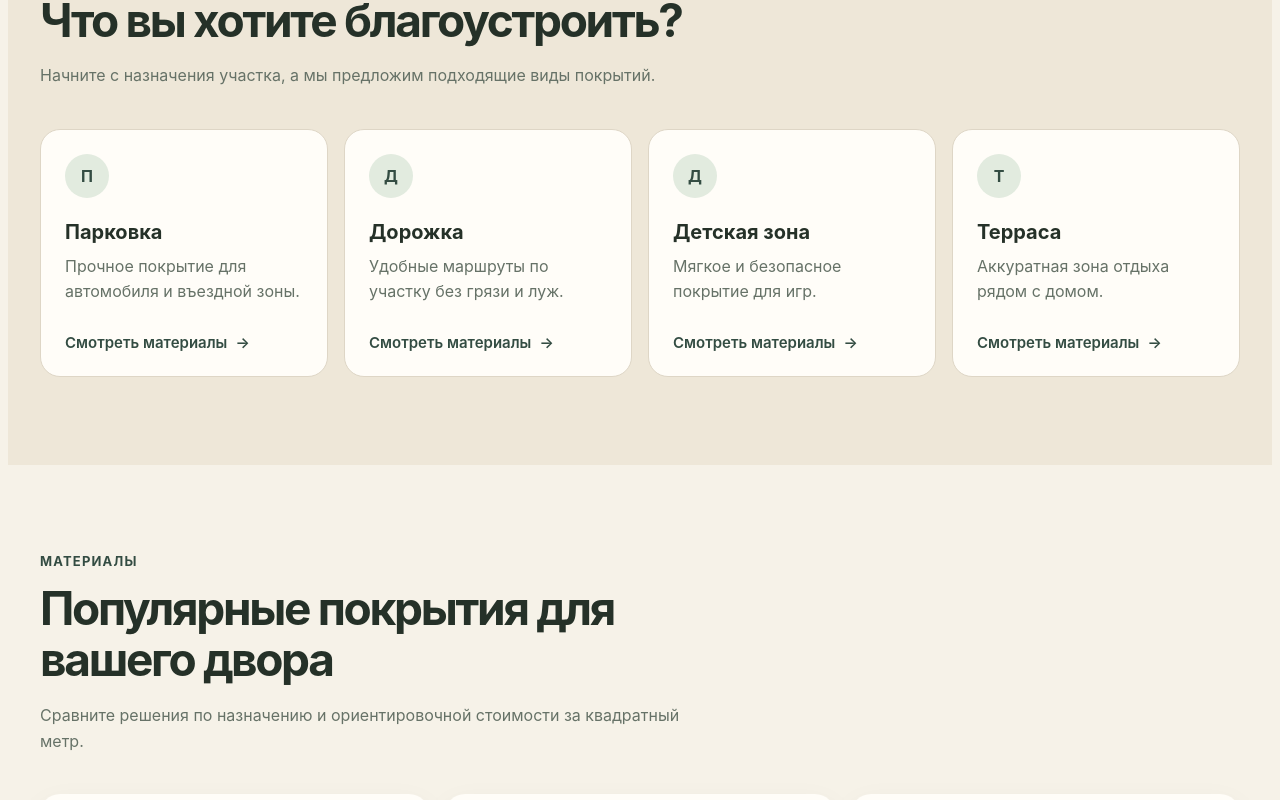
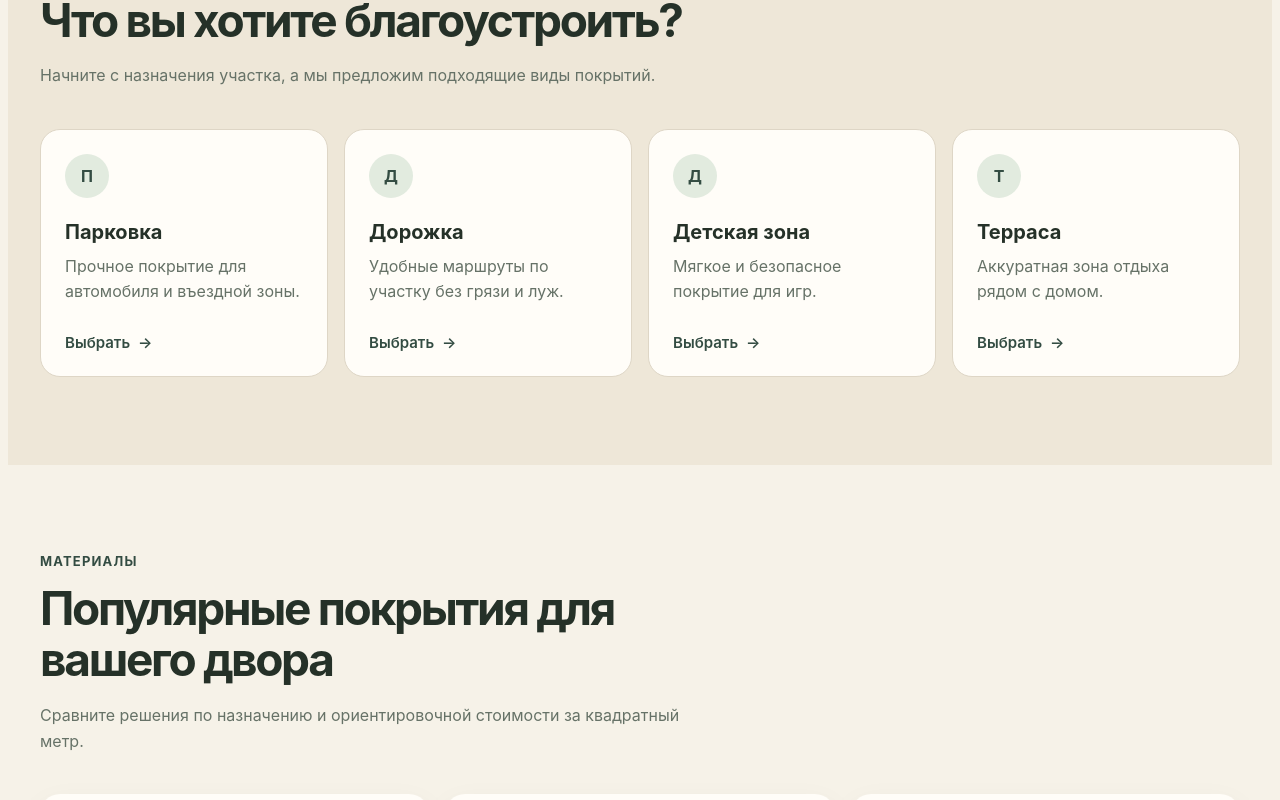
Before and after one commit to Koha90/yardbase-web, a React (Vite) app: page / in a window 1280 px wide. Shown: the part 960-1760 px from the top of the page. Built offline with nearby package versions, Linux system fonts and the light colour scheme.

Commit message:
home: filter materials by selected purpose

```diff
--- a/src/components/MaterialCard/MaterialCard.tsx
+++ b/src/components/MaterialCard/MaterialCard.tsx
@@ -1,8 +1,16 @@
 import type { Material } from '../../model/material';
+import type { PurposeID } from '../../model/purpose';
 
 import styles from './MaterialCard.module.scss';
 
 const priceFormatter = new Intl.NumberFormat('ru-RU');
+
+const purposeLabels: Record<PurposeID, string> = {
+  parking: 'Парковка',
+  path: 'Дорожка',
+  playground: 'Детская зона',
+  terrace: 'Терраса',
+};
 
 interface MaterialCardProps {
   material: Material;
@@ -17,8 +25,10 @@ export function MaterialCard({ material }: MaterialCardProps) {
         <p className={styles.description}>{material.description}</p>
 
         <ul className={styles.purposes} aria-label="Подходит для">
-          {material.purposes.map((purpose) => (
-            <li key={purpose}>{purpose}</li>
+          {material.purposes.map((purposeID) => (
+            <li key={purposeID}>
+              {purposeLabels[purposeID]}
+            </li>
           ))}
         </ul>
       </div>
--- a/src/components/PurposeCard/PurposeCard.module.scss
+++ b/src/components/PurposeCard/PurposeCard.module.scss
@@ -2,21 +2,35 @@
 @use '../../styles/variables' as v;
 
 .card {
+  @include mixins.focus-ring;
+
   display: flex;
   flex-direction: column;
+  width: 100%;
   min-height: 15.5rem;
   padding: 1.5rem;
-  border: 0.0625rem solid v.$color-border;
+  border: 1px solid v.$color-border;
   border-radius: v.$radius-medium;
+  color: v.$color-text;
   background-color: v.$color-surface;
+  font: inherit;
+  text-align: left;
   transition:
+    border-color 160ms ease,
+    background-color 160ms ease,
     transform 160ms ease,
     box-shadow 160ms ease;
 
   &:hover {
     transform: translateY(-0.1875rem);
+    border-color: v.$color-primary;
     box-shadow: v.$shadow-card;
   }
+}
+
+.selected {
+  border-color: v.$color-primary;
+  background-color: v.$color-primary-soft;
 }
 
 .icon {
@@ -31,9 +45,15 @@
   font-weight: 700;
 }
 
+.selected .icon {
+  color: v.$color-surface;
+  background-color: v.$color-primary;
+}
+
 .title {
   margin-bottom: 0.625rem;
   font-size: 1.25rem;
+  font-weight: 700;
 }
 
 .description {
@@ -43,9 +63,7 @@
   line-height: 1.6;
 }
 
-.link {
-  @include mixins.focus-ring;
-
+.action {
   display: inline-flex;
   align-items: center;
   gap: 0.5rem;
@@ -53,11 +71,11 @@
   font-size: 0.9375rem;
   font-weight: 600;
 
-  span {
+  >span {
     transition: transform 160ms ease;
   }
+}
 
-  &:hover span {
-    transform: translateX(0.25rem);
-  }
+.card:hover .action>span {
+  transform: translateX(0.25rem);
 }
--- a/src/components/PurposeCard/PurposeCard.module.scss.d.ts
+++ b/src/components/PurposeCard/PurposeCard.module.scss.d.ts
@@ -1,8 +1,9 @@
 export type Styles = {
+  'action': string;
   'card': string;
   'description': string;
   'icon': string;
-  'link': string;
+  'selected': string;
   'title': string;
 };
 
--- a/src/components/PurposeCard/PurposeCard.tsx
+++ b/src/components/PurposeCard/PurposeCard.tsx
@@ -1,26 +1,46 @@
-import type { Purpose } from '../../model/purpose';
+import type { Purpose, PurposeID } from '../../model/purpose';
 
 import styles from './PurposeCard.module.scss';
 
 interface PurposeCardProps {
   purpose: Purpose;
+  selected: boolean;
+  onSelect: (purposeID: PurposeID) => void;
 }
 
-export function PurposeCard({ purpose }: PurposeCardProps) {
+export function PurposeCard({
+  purpose,
+  selected,
+  onSelect,
+}: PurposeCardProps) {
+  const classNames = [
+    styles.card,
+    selected ? styles.selected : '',
+  ]
+    .filter(Boolean)
+    .join(' ')
+
   return (
-    <article className={styles.card}>
-      <div className={styles.icon} aria-hidden="true">
+    <button
+      className={classNames}
+      type="button"
+      aria-pressed={selected}
+      onClick={() => onSelect(purpose.id)}
+    >
+      <span className={styles.icon} aria-hidden="true">
         {purpose.title.slice(0, 1)}
-      </div>
+      </span>
 
-      <h3 className={styles.title}>{purpose.title}</h3>
+      <span className={styles.title}>{purpose.title}</span>
 
-      <p className={styles.description}>{purpose.description}</p>
+      <span className={styles.description}>
+        {purpose.description}
+      </span>
 
-      <a className={styles.link} href="#materials">
-        Смотреть материалы
+      <span className={styles.action}>
+        {selected ? 'Выбрано' : 'Выбрать'}
         <span aria-hidden="true">→</span>
-      </a>
-    </article>
+      </span>
+    </button >
   );
 }
--- a/src/mocks/materials.ts
+++ b/src/mocks/materials.ts
@@ -7,7 +7,7 @@ export const materials: Material[] = [
     description: 'Мягкое бесшовное покрытие для игровых и спортивных зон.',
     priceFrom: 1_800,
     unit: 'м²',
-    purposes: ['Детская зона', 'Дорожка'],
+    purposes: ['playground', 'path'],
   },
   {
     id: 'paving-stone',
@@ -15,7 +15,7 @@ export const materials: Material[] = [
     description: 'Надёжное решение для дорожек, парковок и площадок.',
     priceFrom: 1_250,
     unit: 'м²',
-    purposes: ['Парковка', 'Дорожка', 'Терраса'],
+    purposes: ['parking', 'path', 'terrace'],
   },
   {
     id: 'stone-carpet',
@@ -23,6 +23,6 @@ export const materials: Material[] = [
     description: 'Декоративное покрытие из камня для красивых входных зон.',
     priceFrom: 2_900,
     unit: 'м²',
-    purposes: ['Терраса', 'Дорожка'],
+    purposes: ['terrace', 'path'],
   },
 ];
--- a/src/model/material.ts
+++ b/src/model/material.ts
@@ -1,3 +1,5 @@
+import type { PurposeID } from './purpose';
+
 export type MaterialID =
   | 'rubber-crumb'
   | 'paving-stone'
@@ -9,5 +11,5 @@ export interface Material {
   description: string;
   priceFrom: number;
   unit: string;
-  purposes: string[];
+  purposes: PurposeID[];
 }
--- a/src/pages/HomePage/HomePage.module.scss
+++ b/src/pages/HomePage/HomePage.module.scss
@@ -104,3 +104,50 @@
   color: rgb(255 253 248 / 72%);
   line-height: 1.65;
 }
+
+.materialsHeader {
+  display: flex;
+  flex-direction: column;
+  gap: 1.25rem;
+  margin-bottom: 2.5rem;
+
+  .sectionHeader {
+    margin-bottom: 0;
+  }
+
+  @media (width >=v.$breakpoint-tablet) {
+    flex-direction: row;
+    align-items: end;
+    justify-content: space-between;
+  }
+}
+
+.resetButton {
+  @include mixins.focus-ring;
+
+  min-height: 2.75rem;
+  padding-inline: 1.125rem;
+  border: 1px solid v.$color-border;
+  border-radius: 999rem;
+  color: v.$color-primary;
+  background-color: transparent;
+  font-size: 0.9375rem;
+  font-weight: 600;
+  white-space: nowrap;
+  transition:
+    border-color 160ms ease,
+    background-color 160ms ease;
+
+  &:hover {
+    border-color: v.$color-primary;
+    background-color: v.$color-primary-soft;
+  }
+}
+
+.emptyMessage {
+  padding: 2rem;
+  border-radius: v.$radius-medium;
+  color: v.$color-text-muted;
+  background-color: v.$color-surface;
+  text-align: center;
+}
--- a/src/pages/HomePage/HomePage.module.scss.d.ts
+++ b/src/pages/HomePage/HomePage.module.scss.d.ts
@@ -2,10 +2,13 @@ export type Styles = {
   'calculator': string;
   'calculatorCard': string;
   'calculatorDescription': string;
+  'emptyMessage': string;
   'eyebrow': string;
   'materialGrid': string;
   'materials': string;
+  'materialsHeader': string;
   'purposeGrid': string;
+  'resetButton': string;
   'sectionHeader': string;
   'solutions': string;
 };
--- a/src/pages/HomePage/HomePage.tsx
+++ b/src/pages/HomePage/HomePage.tsx
@@ -1,17 +1,43 @@
+import { useState } from 'react';
+
+import { Button } from '../../components/Button/Button';
+import { Container } from '../../components/Container/Container';
 import { Footer } from '../../components/Footer/Footer';
 import { Header } from '../../components/Header/Header';
 import { Hero } from '../../components/Hero/Hero';
 import { MaterialCard } from '../../components/MaterialCard/MaterialCard';
 import { PurposeCard } from '../../components/PurposeCard/PurposeCard';
-import { Button } from '../../components/Button/Button';
-import { Container } from '../../components/Container/Container';
 
 import { materials } from '../../mocks/materials';
 import { purposes } from '../../mocks/purposes';
+import type { PurposeID } from '../../model/purpose';
 
 import styles from './HomePage.module.scss';
 
 export function HomePage() {
+  const [selectedPurposeID, setSelectedPurposeID] =
+    useState<PurposeID | null>(null);
+
+  const selectedPurpose = purposes.find(
+    (purpose) => purpose.id === selectedPurposeID,
+  );
+
+  const visibleMaterials = selectedPurposeID === null
+    ? materials
+    : materials.filter((material) =>
+      material.purposes.includes(selectedPurposeID),
+    );
+
+  function handlePurposeSelect(purposeID: PurposeID) {
+    setSelectedPurposeID((currentPurposeID) =>
+      currentPurposeID === purposeID ? null : purposeID,
+    );
+  }
+
+  function handleResetPurpose() {
+    setSelectedPurposeID(null);
+  }
+
   return (
     <>
       <Header />
@@ -34,7 +60,12 @@ export function HomePage() {
 
             <div className={styles.purposeGrid}>
               {purposes.map((purpose) => (
-                <PurposeCard key={purpose.id} purpose={purpose} />
+                <PurposeCard
+                  key={purpose.id}
+                  purpose={purpose}
+                  selected={purpose.id === selectedPurposeID}
+                  onSelect={handlePurposeSelect}
+                />
               ))}
             </div>
           </Container>
@@ -42,10 +73,15 @@ export function HomePage() {
 
         <section className={styles.materials} id="materials">
           <Container>
+            <div className={styles.materialsHeader}>
               <div className={styles.sectionHeader}>
                 <p className={styles.eyebrow}>Материалы</p>
 
-              <h2>Популярные покрытия для вашего двора</h2>
+                <h2>
+                  {selectedPurpose === undefined
+                    ? 'Популярные покрытия для вашего двора'
+                    : `Покрытия для задачи «${selectedPurpose.title}»`}
+                </h2>
 
                 <p>
                   Сравните решения по назначению и ориентировочной
@@ -53,11 +89,28 @@ export function HomePage() {
                 </p>
               </div>
 
+              {selectedPurpose !== undefined && (
+                <button
+                  className={styles.resetButton}
+                  type="button"
+                  onClick={handleResetPurpose}
+                >
+                  Показать все
+                </button>
+              )}
+            </div>
+
             <div className={styles.materialGrid}>
-              {materials.map((material) => (
+              {visibleMaterials.map((material) => (
                 <MaterialCard key={material.id} material={material} />
               ))}
             </div>
+
+            {visibleMaterials.length === 0 && (
+              <p className={styles.emptyMessage}>
+                Для этой задачи пока нет материалов в каталоге.
+              </p>
+            )}
           </Container>
         </section>
 
```
Lines whose indentation alone changed are shown as unchanged.
